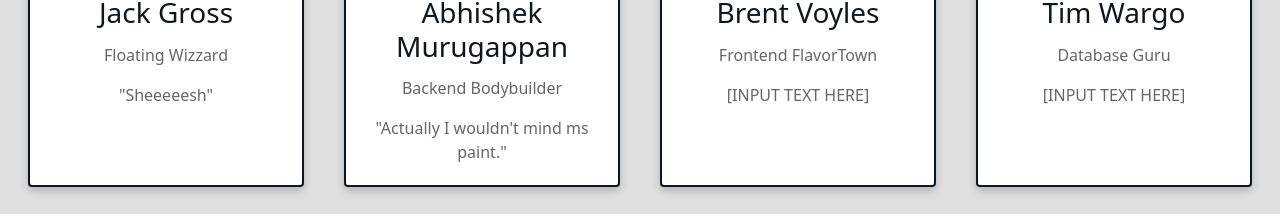
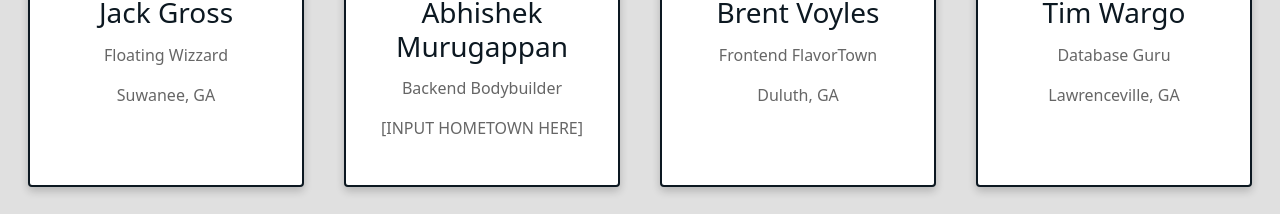
Before and after one commit to TimWargo/staru, a React (Create React App) app: page /about in a window 1280 px wide. Shown: the part 677-891 px from the top of the page. Built offline with nearby package versions, Linux system fonts and the light colour scheme.

Commit message:
added hometown to about us page

```diff
--- a/src/Components/AboutUsPage/AboutUsPage.js
+++ b/src/Components/AboutUsPage/AboutUsPage.js
@@ -19,7 +19,7 @@ class AboutUsPage extends Component {
                                 <div className="aboutContainer">
                                     <h2>Jack Gross</h2>
                                     <p className="aboutTitle">Floating Wizzard</p>
-                                    <p className="cardText">"Sheeeeesh"</p>
+                                    <p className="cardText">Suwanee, GA</p>
                                 </div>
                             </div>
                         </div>
@@ -31,7 +31,7 @@ class AboutUsPage extends Component {
                                 <div className="aboutContainer">
                                     <h2>Abhishek Murugappan</h2>
                                     <p className="aboutTitle">Backend Bodybuilder</p>
-                                    <p className="cardText">"Actually I wouldn't mind ms paint."</p>
+                                    <p className="cardText">[INPUT HOMETOWN HERE]</p>
                                 </div>
                             </div>
                         </div>
@@ -43,7 +43,7 @@ class AboutUsPage extends Component {
                                 <div className="aboutContainer">
                                     <h2>Brent Voyles</h2>
                                     <p className="aboutTitle">Frontend FlavorTown</p>
-                                    <p className="cardText">[INPUT TEXT HERE]</p>
+                                    <p className="cardText">Duluth, GA</p>
                                 </div>
                             </div>
                         </div>
@@ -55,7 +55,7 @@ class AboutUsPage extends Component {
                                 <div className="aboutContainer">
                                     <h2>Tim Wargo</h2>
                                     <p className="aboutTitle">Database Guru</p>
-                                    <p className="cardText">[INPUT TEXT HERE]</p>
+                                    <p className="cardText">Lawrenceville, GA</p>
                                 </div>
                             </div>
                         </div>
--- a/src/Components/LandingPage/LandingPage.js
+++ b/src/Components/LandingPage/LandingPage.js
@@ -21,8 +21,6 @@ class LandingPage extends Component {
                 this.setState({
                     games: data
                 })
-                console.log(this.state.games[2])
-
             })
     }
 
```
